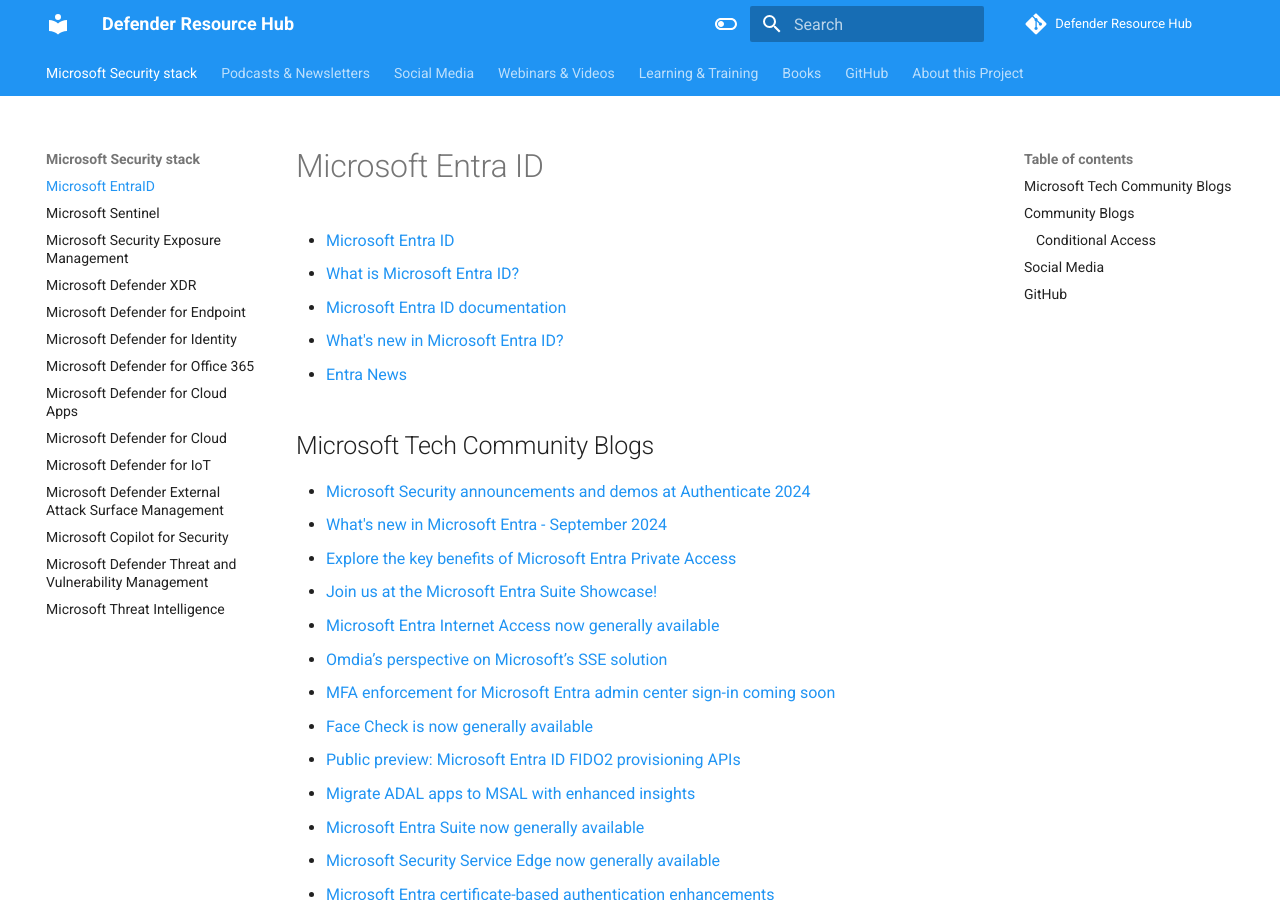
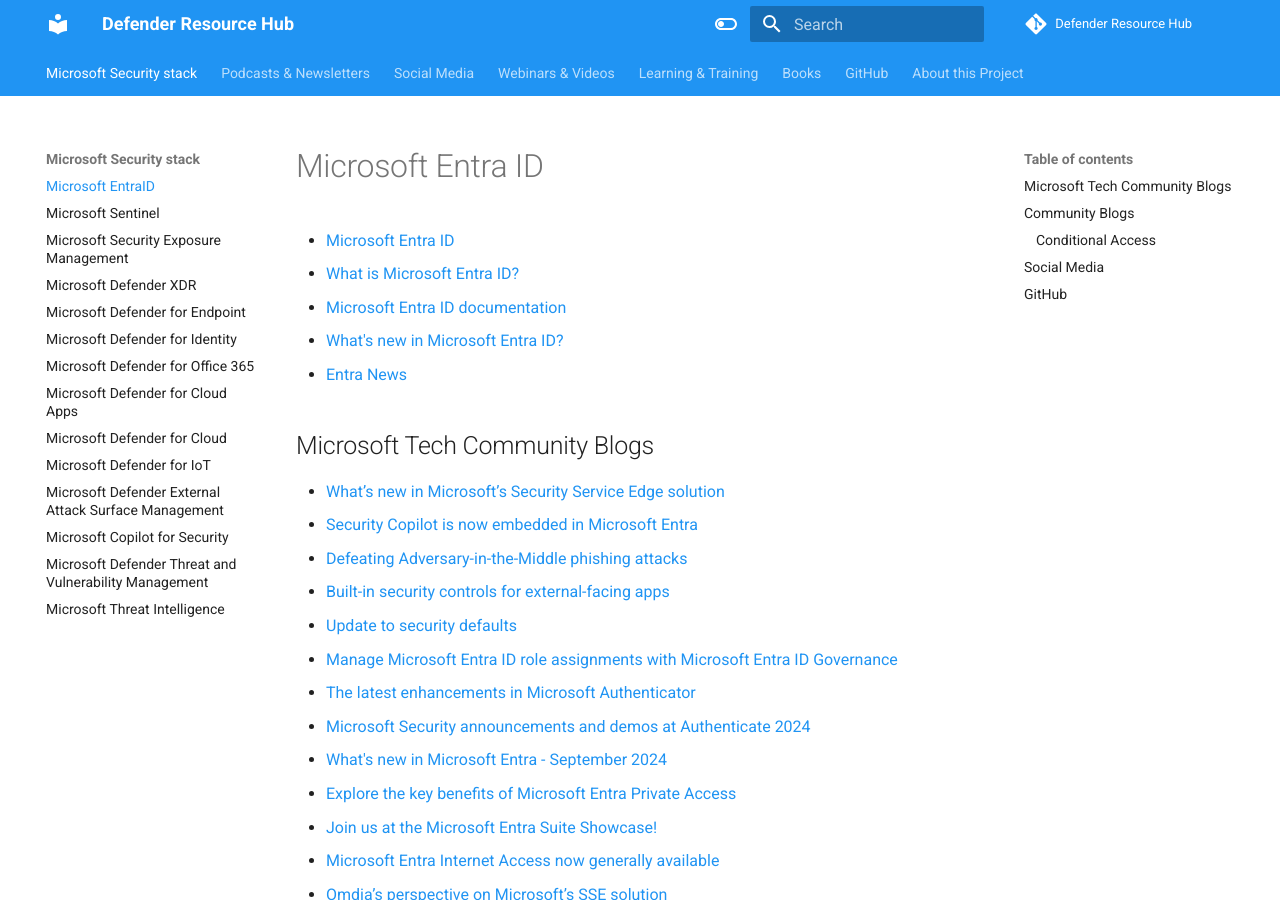
Before and after one commit to alexverboon/DefenderResourceHub, an MkDocs documentation site: the page built from docs/entraid.md, in a window 1280 px wide and 900 px high. Built offline with MkDocs 1.6.1 and Material for MkDocs 9.7.7, drawn with Linux system fonts in a browser that asks for light colours; comment, search, counter and statistics services are not loaded.

Commit message:
Ignite update

```diff
--- a/docs/entraid.md
+++ b/docs/entraid.md
@@ -8,6 +8,13 @@
 
 ## Microsoft Tech Community Blogs
 
+- [What’s new in Microsoft’s Security Service Edge solution](https://techcommunity.microsoft.com/blog/identity/what%E2%80%99s-new-in-microsoft%E2%80%99s-security-service-edge-solution/3847827)
+- [Security Copilot is now embedded in Microsoft Entra](https://techcommunity.microsoft.com/blog/identity/security-copilot-is-now-embedded-in-microsoft-entra/4289387)
+- [Defeating Adversary-in-the-Middle phishing attacks](https://techcommunity.microsoft.com/blog/identity/defeating-adversary-in-the-middle-phishing-attacks/1751777)
+- [Built-in security controls for external-facing apps](https://techcommunity.microsoft.com/blog/identity/built-in-security-controls-for-external-facing-apps/4175879)
+- [Update to security defaults](https://techcommunity.microsoft.com/blog/identity/update-to-security-defaults/4044868)
+- [Manage Microsoft Entra ID role assignments with Microsoft Entra ID Governance](https://techcommunity.microsoft.com/blog/identity/manage-microsoft-entra-id-role-assignments-with-microsoft-entra-id-governance/4120307)
+- [The latest enhancements in Microsoft Authenticator](https://techcommunity.microsoft.com/blog/identity/the-latest-enhancements-in-microsoft-authenticator/4078807)
 - [Microsoft Security announcements and demos at Authenticate 2024](https://techcommunity.microsoft.com/t5/microsoft-entra-blog/microsoft-security-announcements-and-demos-at-authenticate-2024/ba-p/4263029)
 - [What's new in Microsoft Entra - September 2024](https://techcommunity.microsoft.com/t5/microsoft-entra-blog/what-s-new-in-microsoft-entra-september-2024/ba-p/4253153)
 - [Explore the key benefits of Microsoft Entra Private Access](https://techcommunity.microsoft.com/t5/microsoft-entra-blog/explore-the-key-benefits-of-microsoft-entra-private-access/ba-p/3905449)
```
Also changed, not shown: docs/mdc.md (+5 -0 lines).
